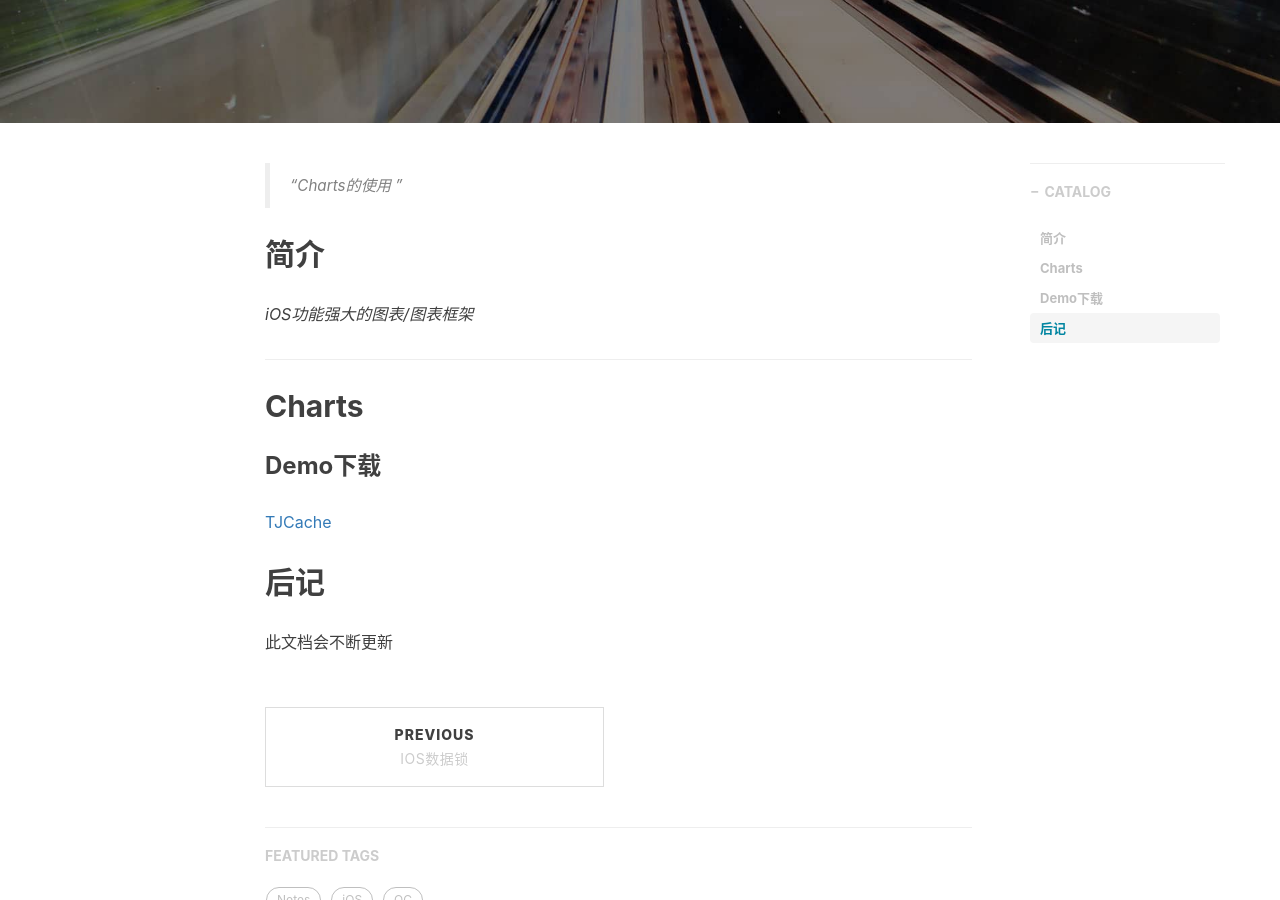
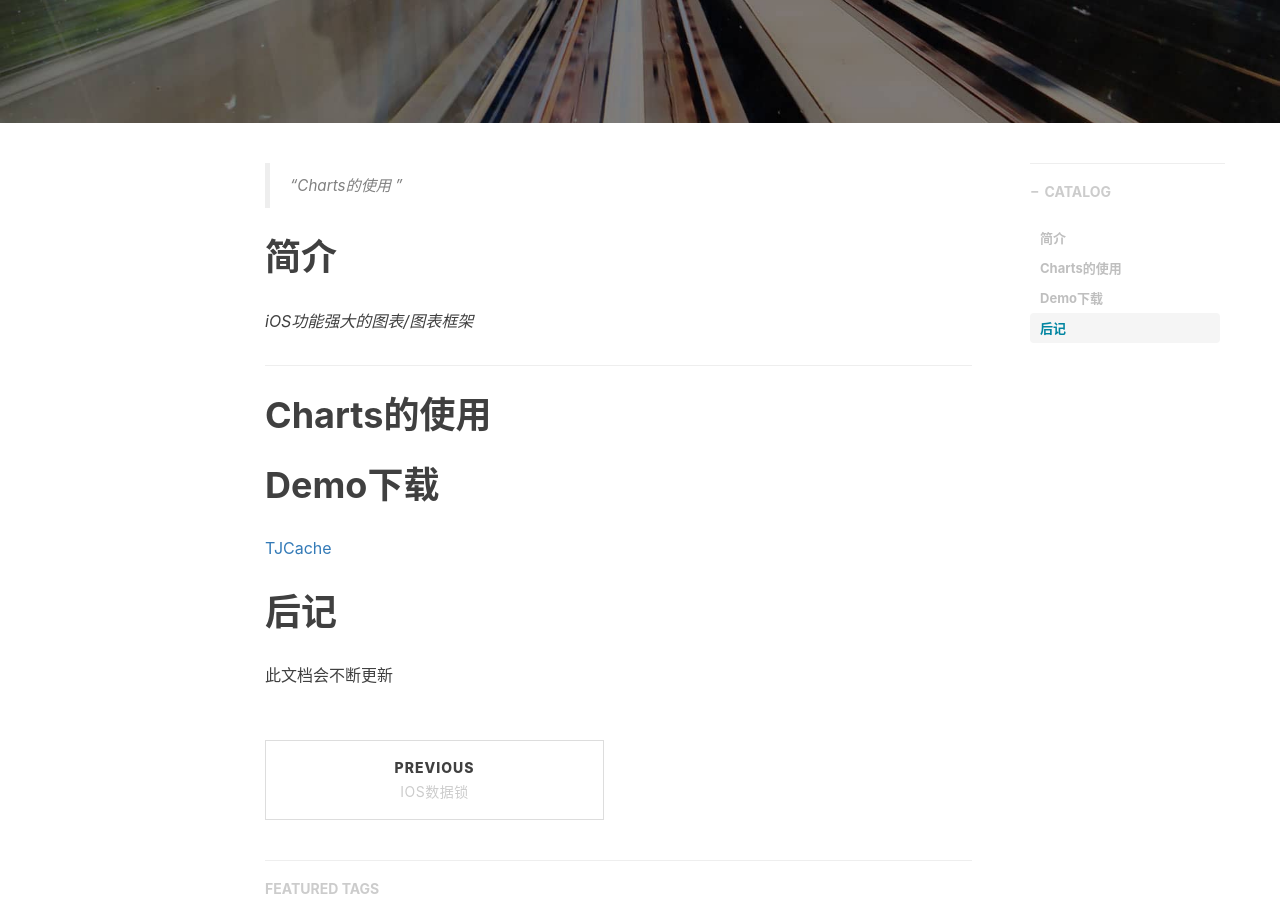
Before and after one commit to wangpt/wangpt.github.io, a Jekyll site: the page built from _posts/2018-09-10-chart-blog.markdown, in a window 1280 px wide and 900 px high, scrolled down 400 px. Built offline with Jekyll 4.4.1, drawn with Linux system fonts in a browser that asks for light colours; nearby versions of some CDN libraries; comment, search, counter and statistics services are not loaded.

Commit message:
change blog

```diff
--- a/_posts/2018-09-10-chart-blog.markdown
+++ b/_posts/2018-09-10-chart-blog.markdown
@@ -15,17 +15,22 @@ tags:
 > “Charts的使用 ”
 
 
-## 简介
+简介
+=============
 *iOS功能强大的图表/图表框架*
 
 ---
 
-## Charts
+Charts的使用
+=============
+
+Demo下载
+=============
+
+[TJCache](https://github.com/wangpt/TJCache)
 
 
-### Demo下载
-[TJCache](https://github.com/wangpt/TJCache)
-
-## 后记
+后记
+=============
 
 此文档会不断更新
```
